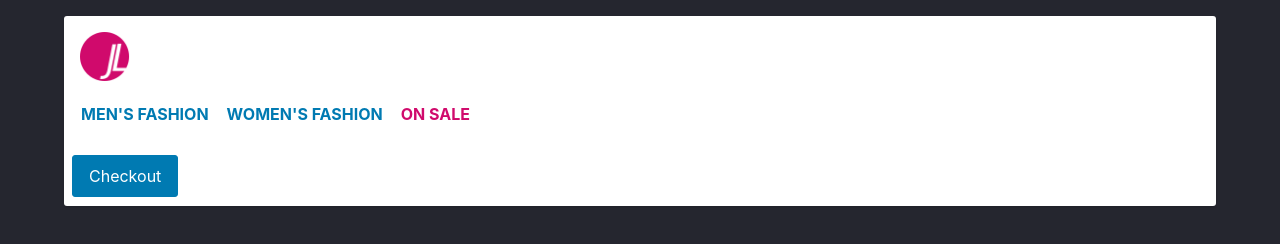
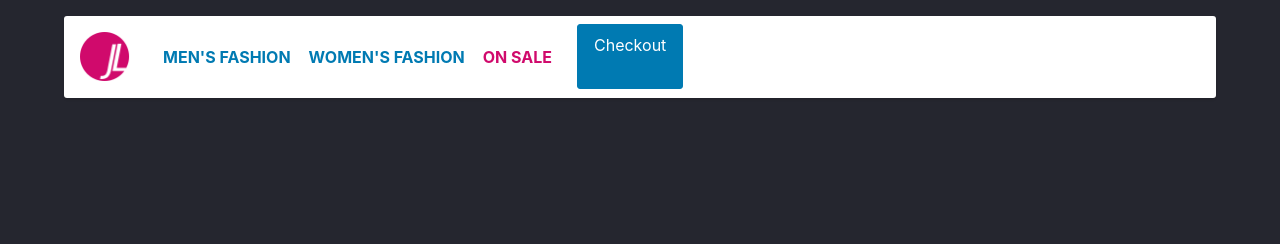
Before and after one commit to mayssam-Alsakhen/html.csscgit.mayssam, a website: page part-2/17-nav-menu/index.html in a window 1280 px wide. Drawn offline with Linux system fonts and the light colour scheme.

Commit message:
completed 18-git-merge

```diff
--- a/part-2/17-nav-menu/styles.css
+++ b/part-2/17-nav-menu/styles.css
@@ -1,21 +1,28 @@
 /* Write your media queries and flexbox CSS below */
+
 @media (min-width:480px){
     .site-header__nav{
         display:flex;
-        flex-direction: row;
+        flex-direction: column;
     }
 }
 @media (min-width:700px){
-    .site-wrapper{
+    .site-header{
         display: flex;
-        flex-direction: column;
+        flex-direction: row;
+    }
+    .site-header__nav{
+        flex-direction: row;
     }
 }
 @media (min-width:992px){
     .site-header__nav{
-        align-content: center;
+        justify-content: center;
+        align-items: center;
     }
    .site-header__checkout{
-       align-items: flex-end;
+       justify-content : flex-end;
+       align-self: auto;
    }
+
 }
--- a/part-2/18-git-merge/styles.css
+++ b/part-2/18-git-merge/styles.css
@@ -1,6 +1,6 @@
 /* Add your own CSS code below */
 .link {
-  color: #4491db;
+  color: orange;
   font-weight: 700;
   text-decoration: none;
 }
```
